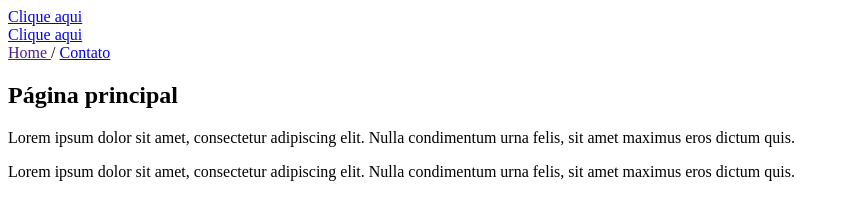
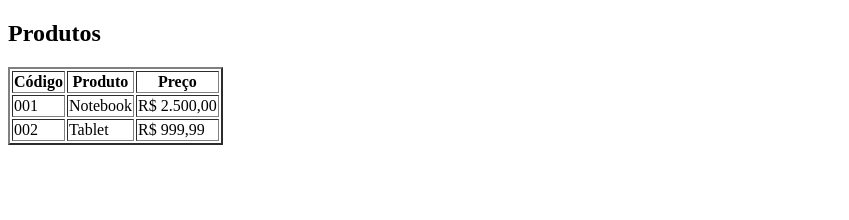
Before and after one commit to DayanMonteiro/HTML5---CSS3, a plain HTML site: page index.html in a window 1280 px wide. Shown: the whole page, without its empty margins (0-849 px from the left). Drawn offline with Linux system fonts and the light colour scheme.

Commit message:
criação de tabelas parte 01

```diff
--- a/index.html
+++ b/index.html
@@ -7,47 +7,41 @@
   </head>
 
   <body>
+    <h2>Produtos</h2>
 
-    <!--
-      opção 01 - para criar link
-      <a href= "nome do pag html que quer carregar"> texto do icone a ser clicado</a>
-      explicando <a (anchor = âncora) href (h de hiper e ref de referencia)
-      opção 2 adicionar um site de fora do seu
+<!--Para gerar uma tabela eu insito <table></table> que é a tabela...
+    mas para gerar uma tabelo preciso criar as linhas e os dados, para isso
+    a tag <tr></tr> (table row = linhas da tabela) irá criar as linhas
+    e a tag <td></td>(table data = dados da tabela)
+    e uma borda que será a tag border="numeração da borda"
+    para destacar a linha do cabeçalho da tabela usamos
+    a tag <th></th> table header (cabeça da tabela) essa tag deixará o texto centralizado e em negrito
+  -->
 
 
-    -->
-    <a href="contato.html">
-      Clique aqui
-    </a>
+    <table border="2">
 
-    <br>
+      <tr>
+            <th>Código</th>
+            <th>Produto</th>
+            <th>Preço</th>
+      </tr>
 
-    <a href="http://www.google.com">
-      Clique aqui
-  </a>
+      <tr>
+        <td>001</td>
+        <td>Notebook</td>
+        <td>R$ 2.500,00</td>
+      </tr>
 
-    <br>
-
-    <a href="">
-      Home
-    </a>
-    /
-  <a href="contato.html">
-    Contato
-  </a>
+      <tr>
+        <td>002</td>
+        <td>Tablet</td>
+        <td>R$ 999,99</td>
+      </tr>
 
 
-
-      <h2>Página principal</h2>
-      <p>Lorem ipsum dolor sit amet, consectetur adipiscing elit. Nulla condimentum urna felis, sit amet maximus eros dictum quis.
-      </p>
-
-      <p>Lorem ipsum dolor sit amet, consectetur adipiscing elit. Nulla condimentum urna felis, sit amet maximus eros dictum quis.
-      </p>
-
+    </table>
 
 
   </body>
-
-
 </html>
```
